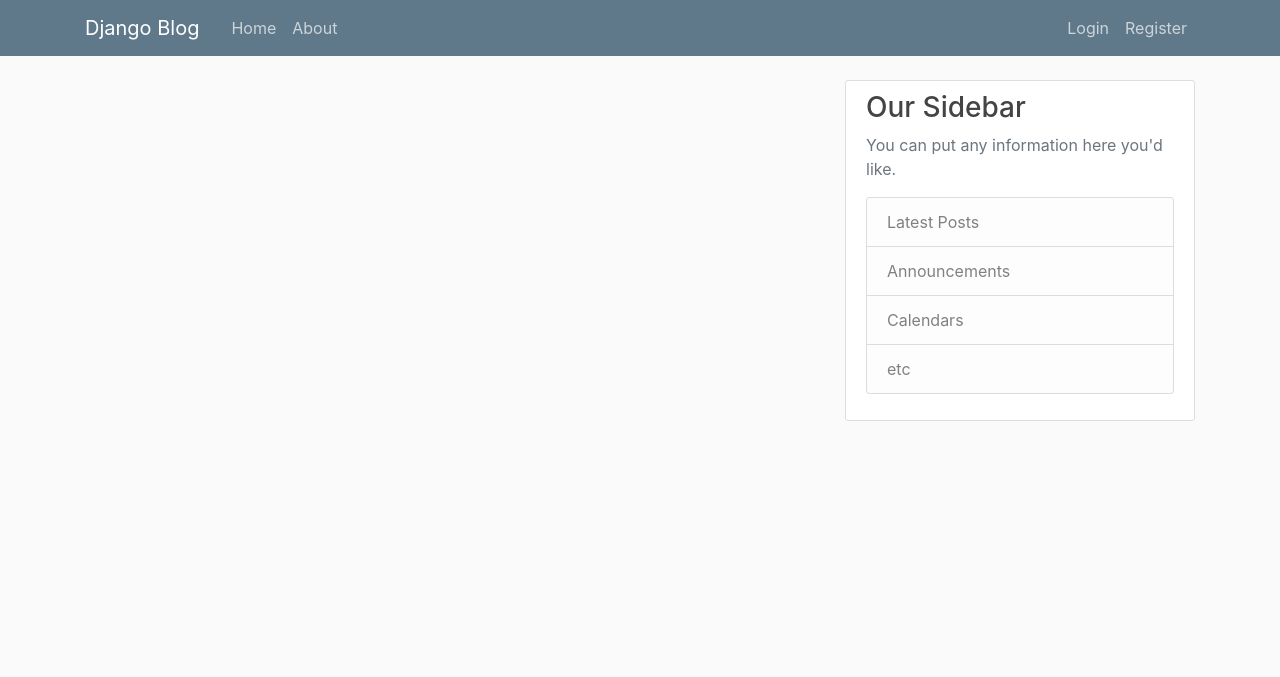
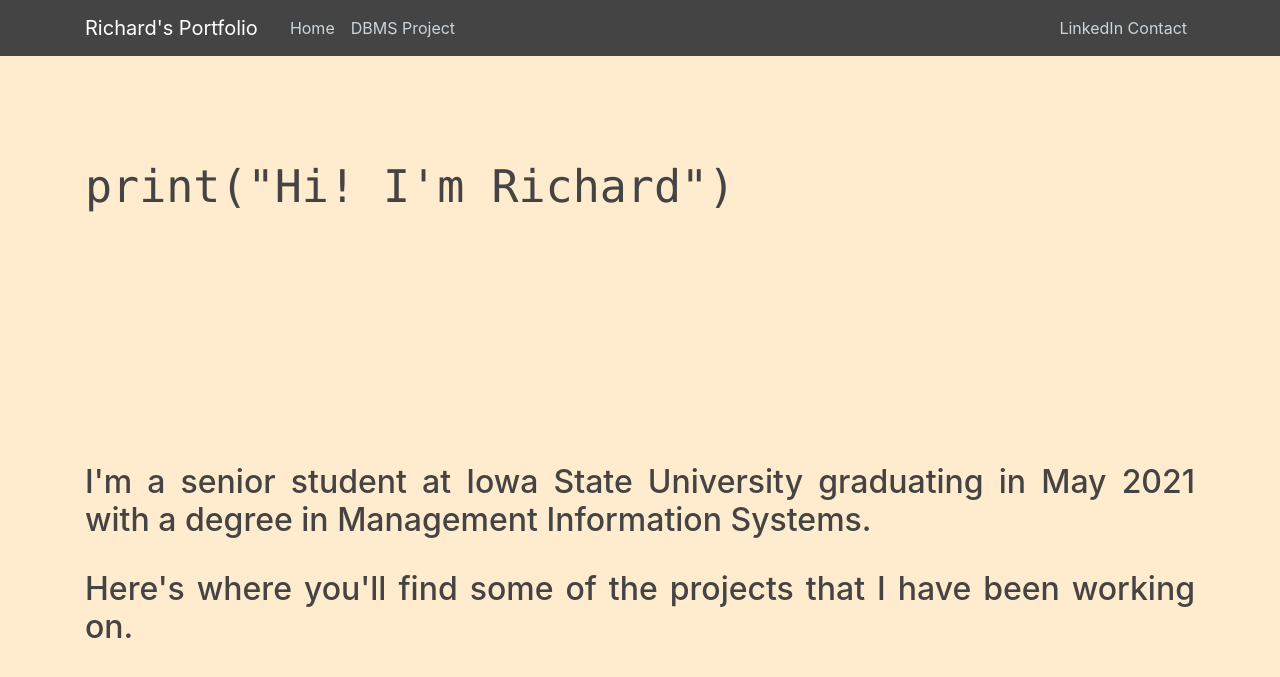
Before and after one commit to richcanderson/portfoliosite, a Django app: page / in a window 1280 px wide. Shown: the top 677 px of the page. Run offline with Django 3.2, Linux system fonts and the light colour scheme; data that the repository does not hold is empty; some libraries are stand-ins or nearby versions.

Commit message:
Created base site

```diff
--- a/blog/static/blog/main.css
+++ b/blog/static/blog/main.css
@@ -1,19 +1,32 @@
 body {
-  background: #fafafa;
-  color: #333333;
-  margin-top: 5rem;
+
+  background: #FFEBCD;
+  color: #444444;
+  margin-top: 10rem;
+}
+
+p {
+
 }
 
 h1, h2, h3, h4, h5, h6 {
-  color: #444444;
+
+  text-align: center;
 }
 
+.space {
+  margin-bottom: 50px;
+}
 ul {
   margin: 0;
 }
 
+a:hover{
+    text-decoration: none;
+}
+
 .bg-steel {
-  background-color: #5f788a;
+  background-color: #444444;
 }
 
 .site-header .navbar-nav .nav-link {
@@ -28,12 +41,10 @@ ul {
   font-weight: 500;
 }
 
-.content-section {
-  background: #ffffff;
-  padding: 10px 20px;
-  border: 1px solid #dddddd;
-  border-radius: 3px;
-  margin-bottom: 20px;
+.homecode {
+  font: 45px Lucida Console;
+  text-align: justify;
+  margin-bottom: 250px;
 }
 
 .article-title {
@@ -52,7 +63,6 @@ a.article-title:hover {
 .article-img {
   height: 65px;
   width: 65px;
-  margin-right: 16px;
 }
 
 .article-metadata {
@@ -72,12 +82,7 @@ a.article-title:hover {
   vertical-align: middle;
 }
 
-.account-img {
-  height: 125px;
-  width: 125px;
-  margin-right: 20px;
-  margin-bottom: 16px;
-}
+
 
 .account-heading {
   font-size: 2.5rem;
--- a/blog/templates/blog/base.html
+++ b/blog/templates/blog/base.html
@@ -13,53 +13,36 @@
     <link rel="stylesheet" type="text/css" href="{% static 'blog/main.css' %}">
 
     {% if title %}
-        <title>Django Blog - {{ title }}</title>
+        <title>Richard's Portfolio - {{ title }}</title>
     {% else %}
-        <title>Django Blog</title>
+        <title>Richard's Portfolio</title>
     {% endif %}
 </head>
 <body>
     <header class="site-header">
       <nav class="navbar navbar-expand-md navbar-dark bg-steel fixed-top">
         <div class="container">
-          <a class="navbar-brand mr-4" href="{% url 'blog-home' %}">Django Blog</a>
+          <a class="navbar-brand mr-4" href="{% url 'blog-home' %}">Richard's Portfolio</a>
           <button class="navbar-toggler" type="button" data-toggle="collapse" data-target="#navbarToggle" aria-controls="navbarToggle" aria-expanded="false" aria-label="Toggle navigation">
           <span class="navbar-toggler-icon"></span>
           </button>
           <div class="collapse navbar-collapse" id="navbarToggle">
             <div class="navbar-nav mr-auto">
               <a class="nav-item nav-link" href="{% url 'blog-home' %}">Home</a>
-              <a class="nav-item nav-link" href="{% url 'blog-about' %}">About</a>
+              <a class="nav-item nav-link" href="{% url 'blog-dbmsproject' %}">DBMS Project</a>
             </div>
             <!-- Navbar Right Side -->
             <div class="navbar-nav">
-              <a class="nav-item nav-link" href="#">Login</a>
-              <a class="nav-item nav-link" href="#">Register</a>
+              <a class="nav-item nav-link" href="https://www.linkedin.com/in/richard-anderson-61a7a3170/">LinkedIn Contact</a>
+
             </div>
           </div>
         </div>
       </nav>
     </header>
     <main role="main" class="container">
-  <div class="row">
-    <div class="col-md-8">
       {% block content %}{% endblock %}
-    </div>
-    <div class="col-md-4">
-      <div class="content-section">
-        <h3>Our Sidebar</h3>
-        <p class='text-muted'>You can put any information here you'd like.
-          <ul class="list-group">
-            <li class="list-group-item list-group-item-light">Latest Posts</li>
-            <li class="list-group-item list-group-item-light">Announcements</li>
-            <li class="list-group-item list-group-item-light">Calendars</li>
-            <li class="list-group-item list-group-item-light">etc</li>
-          </ul>
-        </p>
-      </div>
-    </div>
-  </div>
-</main>
+    </main>
 
     <!-- Optional JavaScript -->
     <!-- jQuery first, then Popper.js, then Bootstrap JS -->
--- a/blog/templates/blog/home.html
+++ b/blog/templates/blog/home.html
@@ -1,15 +1,14 @@
 {% extends "blog/base.html" %}
 {% block content %}
-    {% for post in posts %}
-       <article class="media content-section">
-          <div class="media-body">
-            <div class="article-metadata">
-              <a class="mr-2" href="#">{{ post.author }}</a>
-              <small class="text-muted">{{ post.date_posted|date:"F d, Y" }}</small>
-            </div>
-            <h2><a class="article-title" href="#">{{ post.title }}</a></h2>
-            <p class="article-content">{{ post.content }}</p>
-          </div>
-        </article>
-    {% endfor %}
+    <style>
+    h2 {
+        margin-bottom: 30px;
+        text-align: justify;
+    }
+    </style>
+<div class="homecode">
+<p>print("Hi! I'm Richard")</p>
+</div>
+    <h2>I'm a senior student at Iowa State University graduating in May 2021 with a degree in Management Information Systems.</h2>
+    <h2>Here's where you'll find some of the projects that I have been working on.</h2>
 {% endblock content %}
--- a/blog/urls.py
+++ b/blog/urls.py
@@ -4,8 +4,9 @@ from . import views
 
 urlpatterns = [
     path('', views.home, name='blog-home'),
-    path('about/', views.about, name='blog-about'),
-    path('', views.download_file, name='download')
+    path('dbmsproject/', views.dbmsproject, name='blog-dbmsproject'),
+    path('', views.download_file, name='download'),
+
 
 
 ]
--- a/blog/views.py
+++ b/blog/views.py
@@ -10,13 +10,13 @@ def home(request):
     return render(request, 'blog/home.html', context)
 
 
-def about(request):
-    return render(request, 'blog/about.html', {'title': 'About'})
+def dbmsproject(request):
+    return render(request, 'blog/dbmsproject.html', {'title': 'DBMS Project'})
 
 
 def download_file(request):
     # fill these variables with real values
-    fl_path = '/about/'
+    fl_path = '/dbmsproject/'
     filename = 'dbreport.pdf'
 
 
```
Also changed, not shown: blog/templates/blog/about.html (deleted, +0 -8 lines), blog/templates/blog/dbmsproject.html (added, +26 -0 lines).
